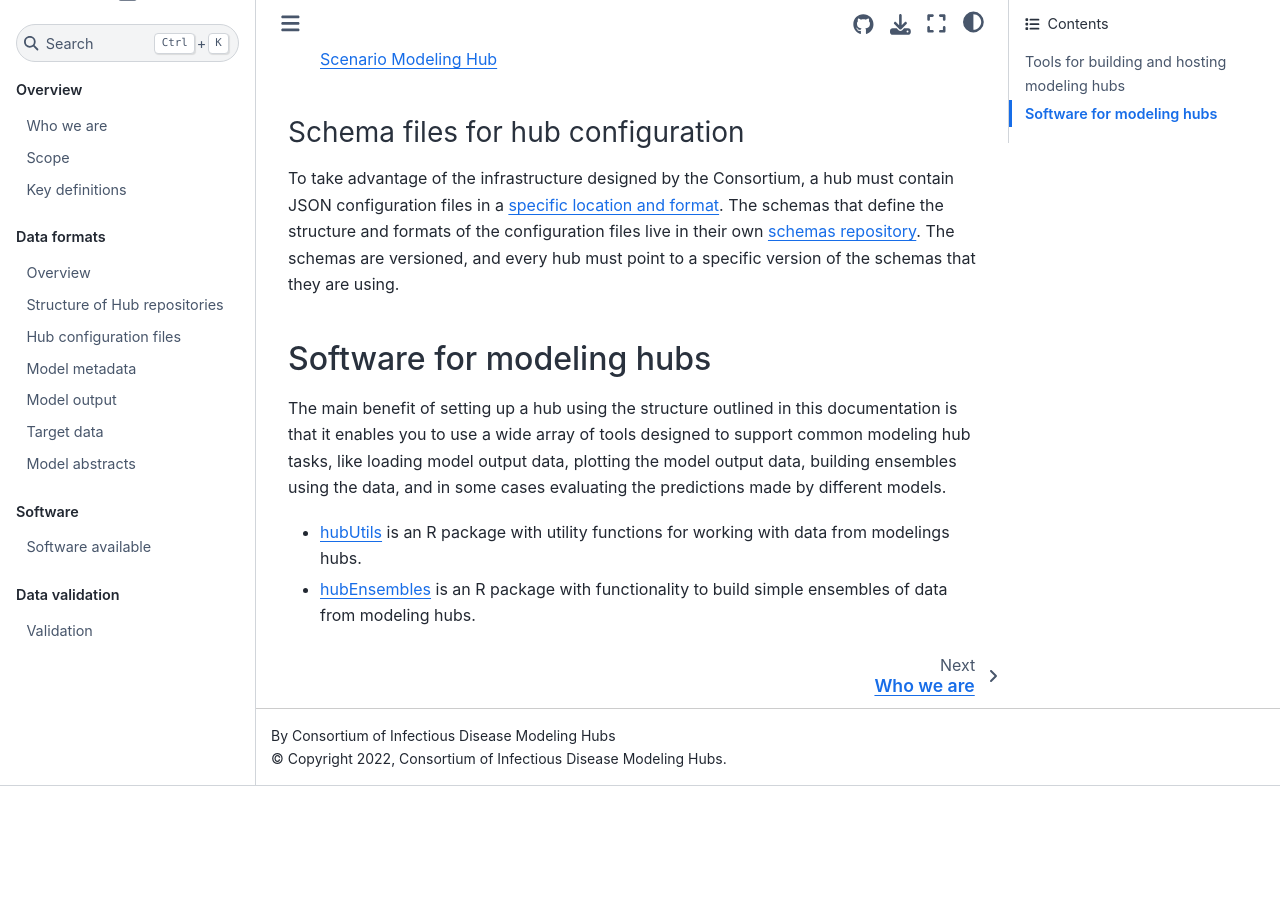
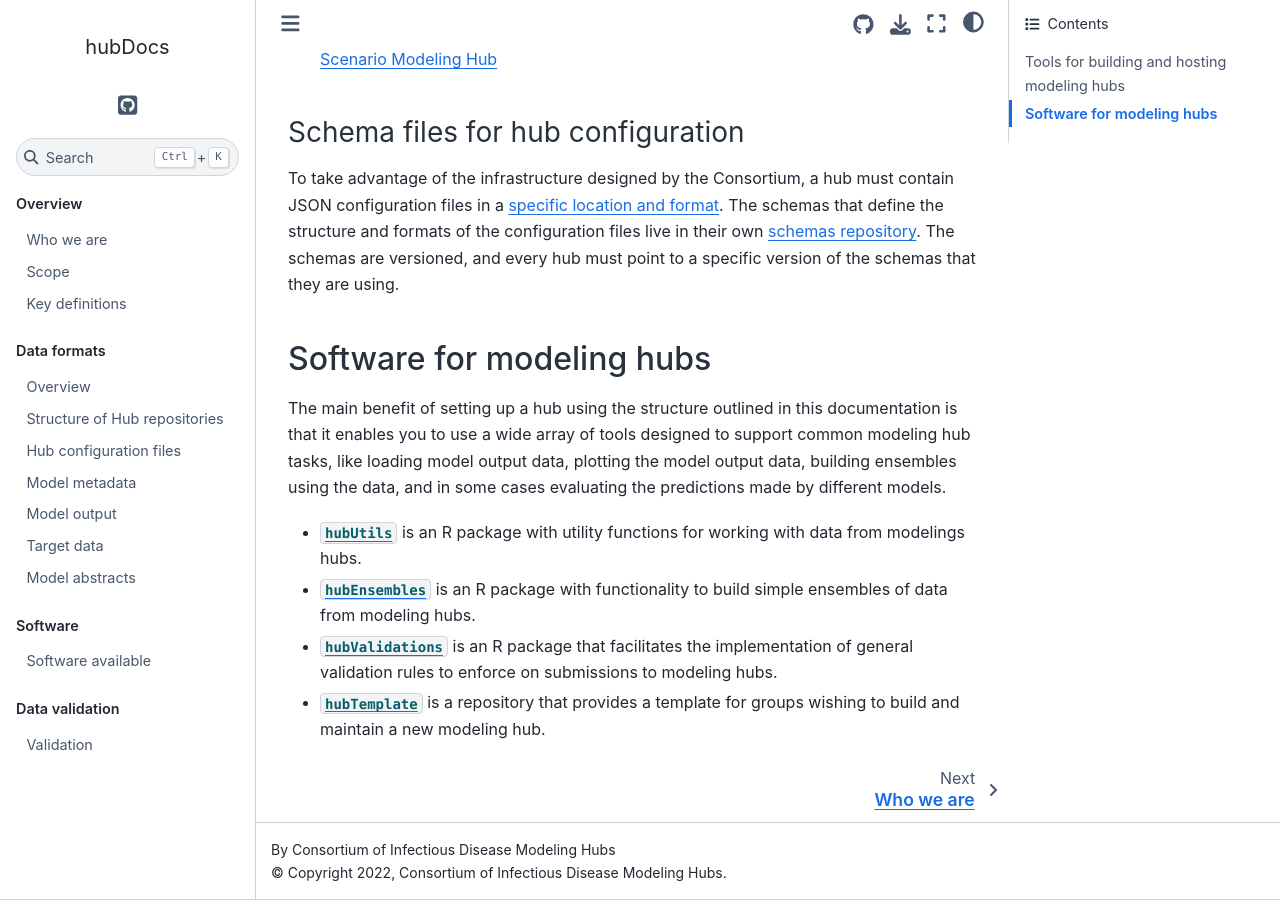
Before and after one commit to hubverse-org/hubDocs, a Sphinx documentation site: the page built from docs/source/index.md, in a window 1280 px wide and 900 px high, scrolled down 1126 px. Built offline with Sphinx 7.4.7 and the Sphinx Book theme 1.1.4, drawn with Linux system fonts in a browser that asks for light colours; pages that are not in the unit, such as notebooks, are missing from menus; before the commit the page ends 1912 px from its top, so only the background shows below that.

Commit message:
Add other software packages to list

```diff
--- a/docs/source/index.md
+++ b/docs/source/index.md
@@ -32,8 +32,10 @@
 
 The main benefit of setting up a hub using the structure outlined in this documentation is that it enables you to use a wide array of tools designed to support common modeling hub tasks, like loading model output data, plotting the model output data, building ensembles using the data, and in some cases evaluating the predictions made by different models.
 
-- [hubUtils](https://infectious-disease-modeling-hubs.github.io/hubUtils/) is an R package with utility functions for working with data from modelings hubs.
-- [hubEnsembles](https://github.com/Infectious-Disease-Modeling-Hubs/hubEnsembles) is an R package with functionality to build simple ensembles of data from modeling hubs.
+- [`hubUtils`](https://infectious-disease-modeling-hubs.github.io/hubUtils/) is an R package with utility functions for working with data from modelings hubs.
+- [`hubEnsembles`](https://github.com/Infectious-Disease-Modeling-Hubs/hubEnsembles) is an R package with functionality to build simple ensembles of data from modeling hubs.
+- [`hubValidations`](https://github.com/Infectious-Disease-Modeling-Hubs/hubValidations) is an R package that facilitates the implementation of general validation rules to enforce on submissions to modeling hubs.
+- [`hubTemplate`](https://github.com/Infectious-Disease-Modeling-Hubs/hubTemplate) is a repository that provides a template for groups wishing to build and maintain a new modeling hub.
 
 
 
```
